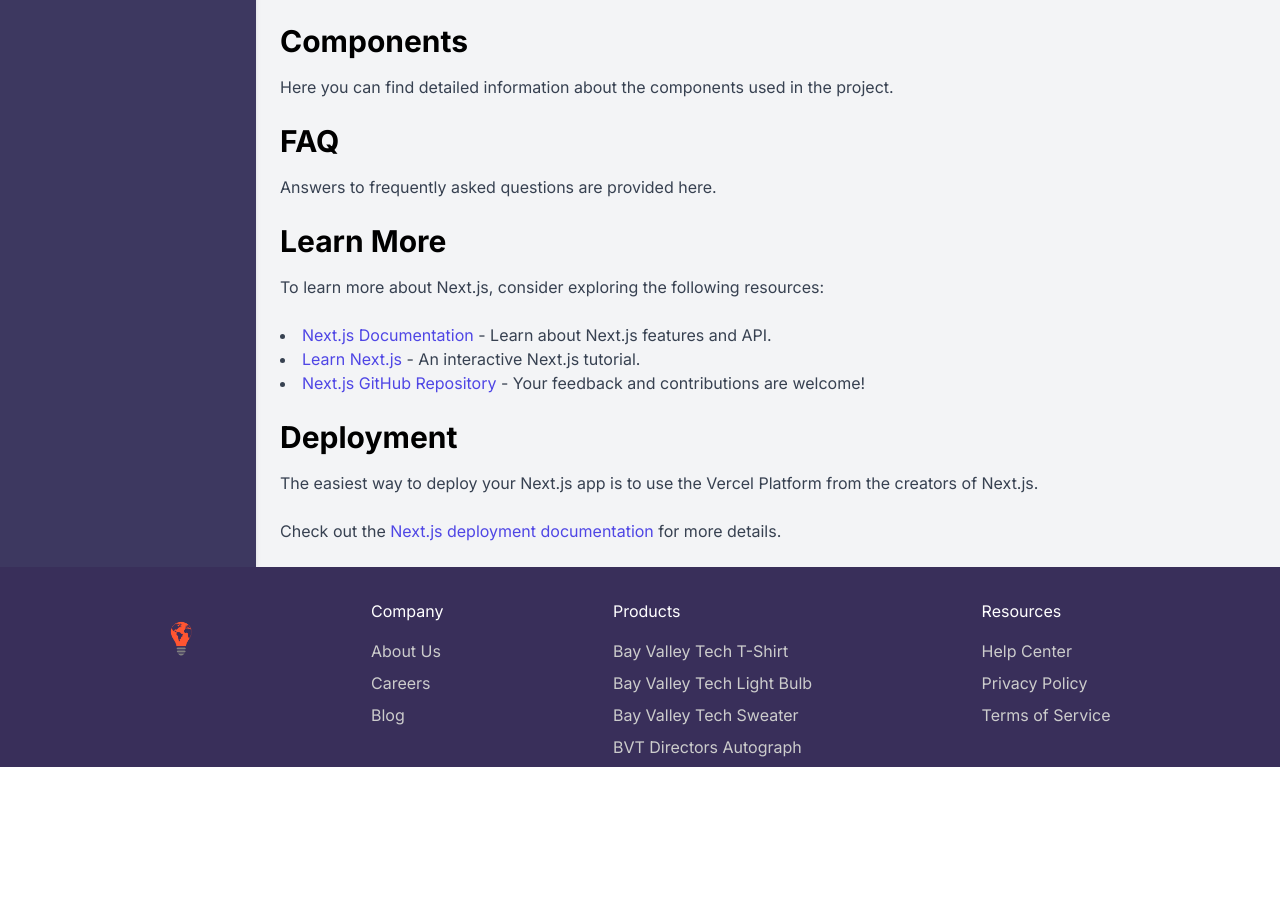
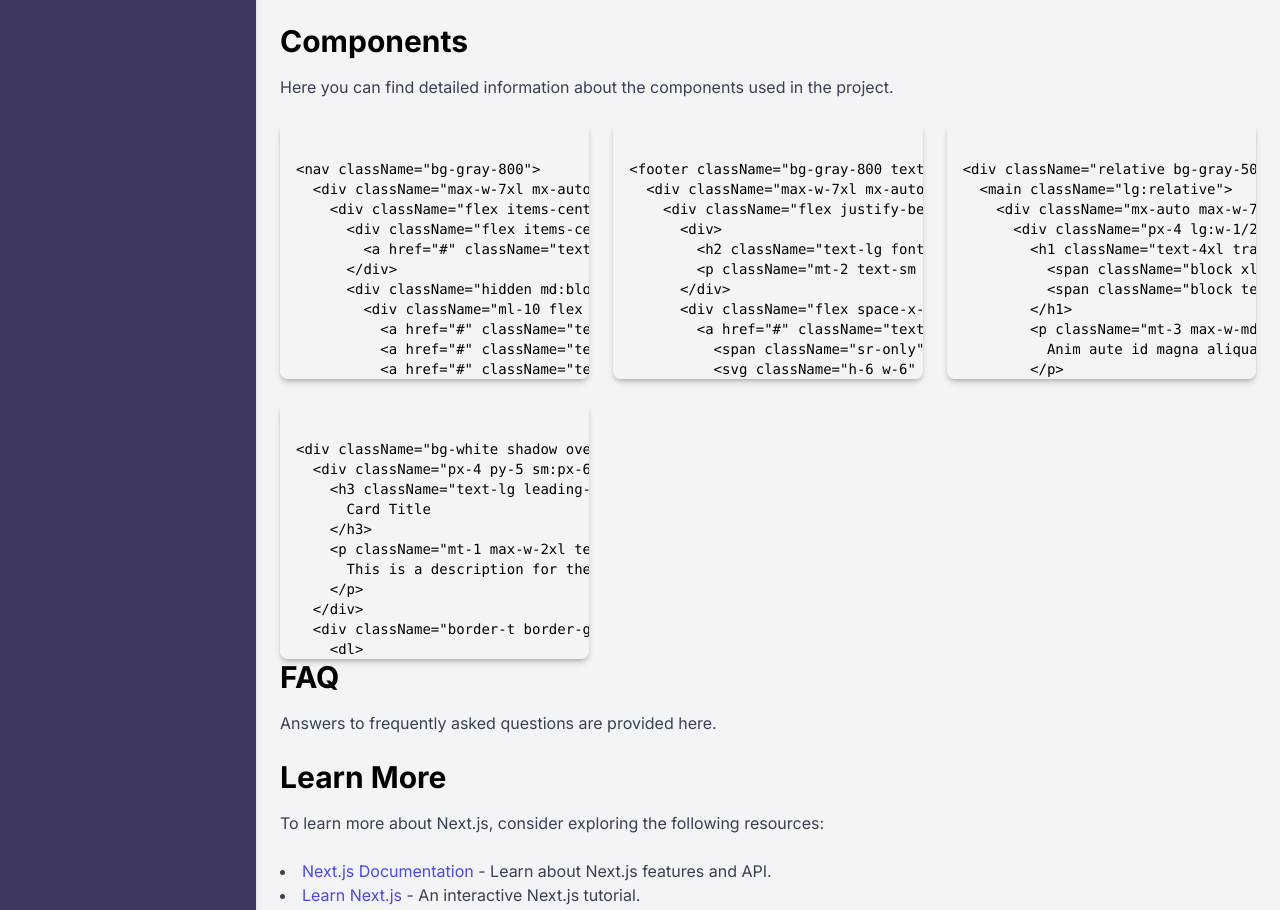
Before and after one commit to Bay-Valley-Tech-Code-Academy/UI-Tool-Kit, a Next.js app: page /documentation in a window 1280 px wide. Shown: the part 2080-2990 px from the top of the page. Before the commit the page ends 2847 px from the top, so only its background shows below. Built offline with nearby package versions, Linux system fonts and the light colour scheme.

Commit message:
testing some modular flipping cards on the components section

```diff
--- /dev/null
+++ b/src/app/components/ComponentsGrid.js
@@ -0,0 +1,154 @@
+import React from "react";
+import FlippingCard from "./FlippingCard";
+
+const ComponentsGrid = () => {
+  const components = [
+    {
+      name: "Navbar",
+      description: "A responsive navigation bar",
+      code: `
+<nav className="bg-gray-800">
+  <div className="max-w-7xl mx-auto px-4 sm:px-6 lg:px-8">
+    <div className="flex items-center justify-between h-16">
+      <div className="flex items-center">
+        <a href="#" className="text-white font-bold">Logo</a>
+      </div>
+      <div className="hidden md:block">
+        <div className="ml-10 flex items-baseline space-x-4">
+          <a href="#" className="text-gray-300 hover:bg-gray-700 hover:text-white px-3 py-2 rounded-md text-sm font-medium">Home</a>
+          <a href="#" className="text-gray-300 hover:bg-gray-700 hover:text-white px-3 py-2 rounded-md text-sm font-medium">About</a>
+          <a href="#" className="text-gray-300 hover:bg-gray-700 hover:text-white px-3 py-2 rounded-md text-sm font-medium">Contact</a>
+        </div>
+      </div>
+    </div>
+  </div>
+</nav>
+      `,
+    },
+    {
+      name: "Footer",
+      description: "A simple footer with links",
+      code: `
+<footer className="bg-gray-800 text-white">
+  <div className="max-w-7xl mx-auto py-12 px-4 sm:px-6 lg:px-8">
+    <div className="flex justify-between items-center">
+      <div>
+        <h2 className="text-lg font-semibold">Company Name</h2>
+        <p className="mt-2 text-sm text-gray-300">© 2024 All rights reserved.</p>
+      </div>
+      <div className="flex space-x-6">
+        <a href="#" className="text-gray-400 hover:text-white">
+          <span className="sr-only">Facebook</span>
+          <svg className="h-6 w-6" fill="currentColor" viewBox="0 0 24 24" aria-hidden="true">
+            <path fillRule="evenodd" d="M22 12c0-5.523-4.477-10-10-10S2 6.477 2 12c0 4.991 3.657 9.128 8.438 9.878v-6.987h-2.54V12h2.54V9.797c0-2.506 1.492-3.89 3.777-3.89 1.094 0 2.238.195 2.238.195v2.46h-1.26c-1.243 0-1.63.771-1.63 1.562V12h2.773l-.443 2.89h-2.33v6.988C18.343 21.128 22 16.991 22 12z" clipRule="evenodd" />
+          </svg>
+        </a>
+        <a href="#" className="text-gray-400 hover:text-white">
+          <span className="sr-only">Twitter</span>
+          <svg className="h-6 w-6" fill="currentColor" viewBox="0 0 24 24" aria-hidden="true">
+            <path d="M8.29 20.251c7.547 0 11.675-6.253 11.675-11.675 0-.178 0-.355-.012-.53A8.348 8.348 0 0022 5.92a8.19 8.19 0 01-2.357.646 4.118 4.118 0 001.804-2.27 8.224 8.224 0 01-2.605.996 4.107 4.107 0 00-6.993 3.743 11.65 11.65 0 01-8.457-4.287 4.106 4.106 0 001.27 5.477A4.072 4.072 0 012.8 9.713v.052a4.105 4.105 0 003.292 4.022 4.095 4.095 0 01-1.853.07 4.108 4.108 0 003.834 2.85A8.233 8.233 0 012 18.407a11.616 11.616 0 006.29 1.84" />
+          </svg>
+        </a>
+      </div>
+    </div>
+  </div>
+</footer>
+      `,
+    },
+    {
+      name: "Hero Section",
+      description: "A hero section with a call-to-action",
+      code: `
+<div className="relative bg-gray-50">
+  <main className="lg:relative">
+    <div className="mx-auto max-w-7xl w-full pt-16 pb-20 text-center lg:py-48 lg:text-left">
+      <div className="px-4 lg:w-1/2 sm:px-8 xl:pr-16">
+        <h1 className="text-4xl tracking-tight font-extrabold text-gray-900 sm:text-5xl md:text-6xl lg:text-5xl xl:text-6xl">
+          <span className="block xl:inline">Data to enrich your</span>{' '}
+          <span className="block text-indigo-600 xl:inline">online business</span>
+        </h1>
+        <p className="mt-3 max-w-md mx-auto text-lg text-gray-500 sm:text-xl md:mt-5 md:max-w-3xl">
+          Anim aute id magna aliqua ad ad non deserunt sunt. Qui irure qui lorem cupidatat commodo.
+        </p>
+        <div className="mt-10 sm:flex sm:justify-center lg:justify-start">
+          <div className="rounded-md shadow">
+            <a href="#" className="w-full flex items-center justify-center px-8 py-3 border border-transparent text-base font-medium rounded-md text-white bg-indigo-600 hover:bg-indigo-700 md:py-4 md:text-lg md:px-10">
+              Get started
+            </a>
+          </div>
+          <div className="mt-3 rounded-md shadow sm:mt-0 sm:ml-3">
+            <a href="#" className="w-full flex items-center justify-center px-8 py-3 border border-transparent text-base font-medium rounded-md text-indigo-600 bg-white hover:bg-gray-50 md:py-4 md:text-lg md:px-10">
+              Live demo
+            </a>
+          </div>
+        </div>
+      </div>
+    </div>
+    <div className="relative w-full h-64 sm:h-72 md:h-96 lg:absolute lg:inset-y-0 lg:right-0 lg:w-1/2 lg:h-full">
+      <img className="absolute inset-0 w-full h-full object-cover" src="https://images.unsplash.com/photo-1520333789090-1afc82db536a?ixlib=rb-1.2.1&ixid=eyJhcHBfaWQiOjEyMDd9&auto=format&fit=crop&w=2102&q=80" alt="" />
+    </div>
+  </main>
+</div>
+      `,
+    },
+    {
+      name: "Card",
+      description: "A simple card component",
+      code: `
+<div className="bg-white shadow overflow-hidden sm:rounded-lg">
+  <div className="px-4 py-5 sm:px-6">
+    <h3 className="text-lg leading-6 font-medium text-gray-900">
+      Card Title
+    </h3>
+    <p className="mt-1 max-w-2xl text-sm text-gray-500">
+      This is a description for the card.
+    </p>
+  </div>
+  <div className="border-t border-gray-200">
+    <dl>
+      <div className="bg-gray-50 px-4 py-5 sm:grid sm:grid-cols-3 sm:gap-4 sm:px-6">
+        <dt className="text-sm font-medium text-gray-500">
+          Full name
+        </dt>
+        <dd className="mt-1 text-sm text-gray-900 sm:mt-0 sm:col-span-2">
+          John Doe
+        </dd>
+      </div>
+      <div className="bg-white px-4 py-5 sm:grid sm:grid-cols-3 sm:gap-4 sm:px-6">
+        <dt className="text-sm font-medium text-gray-500">
+          Email address
+        </dt>
+        <dd className="mt-1 text-sm text-gray-900 sm:mt-0 sm:col-span-2">
+          johndoe@example.com
+        </dd>
+      </div>
+    </dl>
+  </div>
+</div>
+      `,
+    },
+  ];
+
+  return (
+    <div className="grid grid-cols-1 md:grid-cols-2 lg:grid-cols-3 gap-6">
+      {components.map((component, index) => (
+        <FlippingCard
+          key={index}
+          frontContent={
+            <div className="h-full flex flex-col justify-between p-6">
+              <h3 className="text-xl font-bold mb-2">{component.name}</h3>
+              <p className="text-gray-600">{component.description}</p>
+            </div>
+          }
+          backContent={
+            <pre className="p-4 text-sm overflow-auto h-full">
+              <code>{component.code}</code>
+            </pre>
+          }
+        />
+      ))}
+    </div>
+  );
+};
+
+export default ComponentsGrid;
--- /dev/null
+++ b/src/app/components/FlippingCard.js
@@ -0,0 +1,27 @@
+"use client";
+
+import React, { useState } from "react";
+
+const FlippingCard = ({ frontContent, backContent }) => {
+  const [isFlipped, setIsFlipped] = useState(false);
+
+  return (
+    <div
+      className="flip-card w-full h-64 perspective-1000"
+      onClick={() => setIsFlipped(!isFlipped)}
+    >
+      <div
+        className={`flip-card-inner relative w-full h-full transition-transform duration-500 transform-style-preserve-3d ${isFlipped ? "rotate-y-180" : ""}`}
+      >
+        <div className="flip-card-front absolute w-full h-full bg-white shadow-md rounded-lg backface-hidden">
+          {frontContent}
+        </div>
+        <div className="flip-card-back absolute w-full h-full bg-gray-100 shadow-md rounded-lg backface-hidden rotate-y-180">
+          {backContent}
+        </div>
+      </div>
+    </div>
+  );
+};
+
+export default FlippingCard;
--- a/src/app/documentation/page.js
+++ b/src/app/documentation/page.js
@@ -1,4 +1,6 @@
 import React from "react";
+import FlippingCard from "../components/FlippingCard";
+import ComponentsGrid from "../components/ComponentsGrid";
 
 export default function DocumentationLayout() {
   return (
@@ -227,6 +229,7 @@ export default function DocumentationLayout() {
               Here you can find detailed information about the components used
               in the project.
             </p>
+            <ComponentsGrid />
           </section>
 
           {/* FAQ Section */}
```
